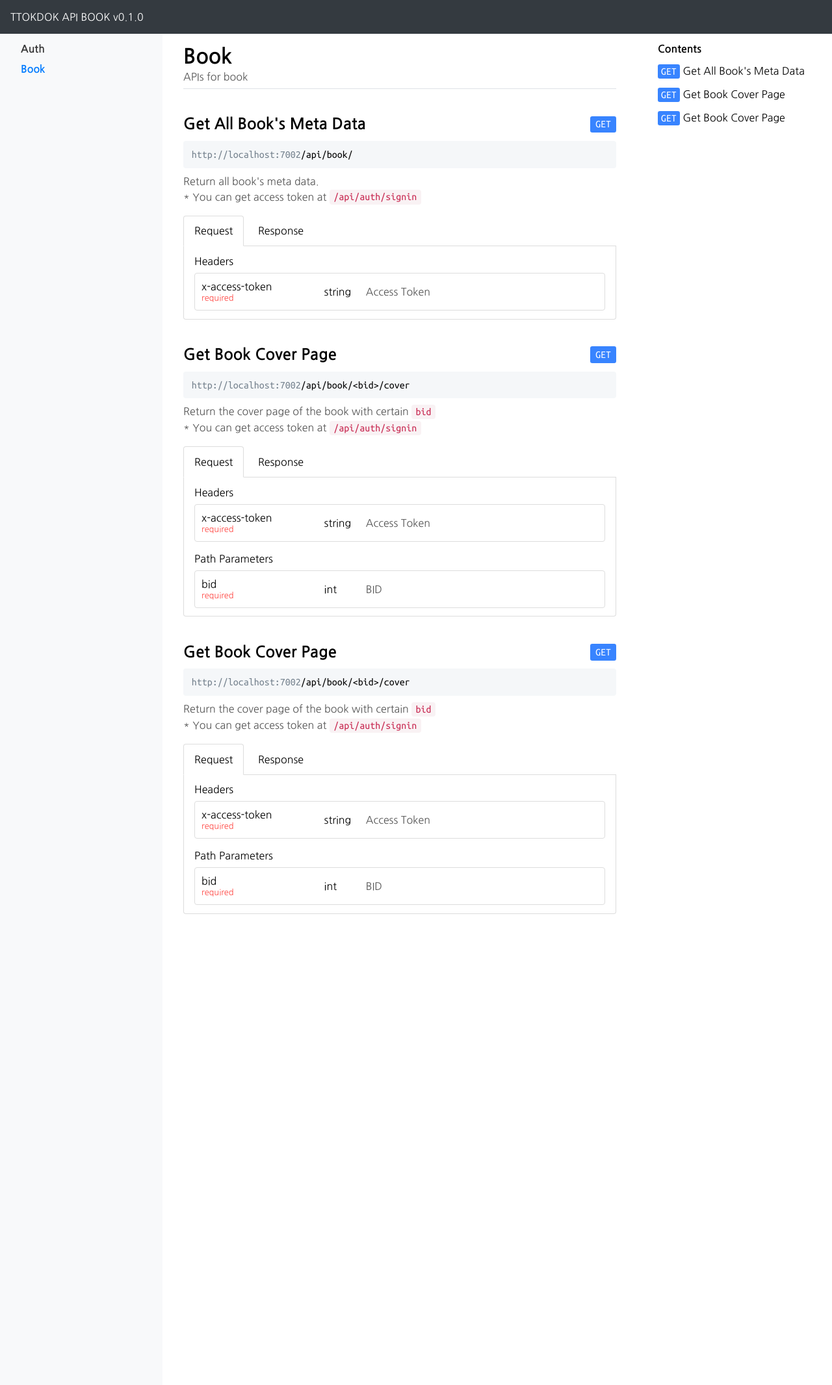
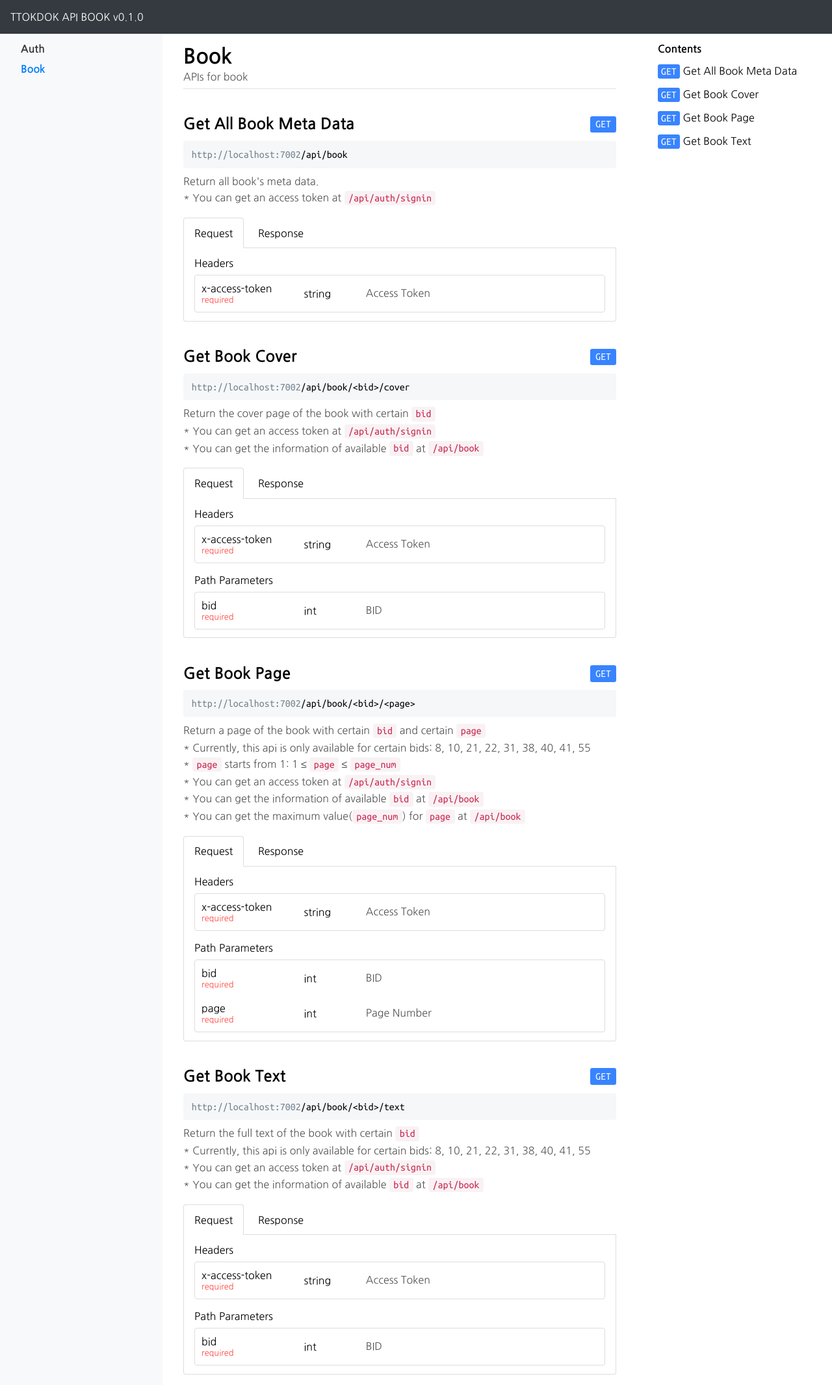
Before and after one commit to 2020SWChallenge-MoAI/docs, a Jekyll site: the page built from documents/_api_book_page/book.html, in a window 1280 px wide. Shown: the whole page at 65% size. Built offline with Jekyll 4.4.1, drawn with Linux system fonts in a browser that asks for light colours; nearby versions of some CDN libraries.

```diff
--- a/_api/book.yaml
+++ b/_api/book.yaml
@@ -2,12 +2,12 @@ name: Book
 description: APIs for book
 base_url: /api/book
 apis:
-  - name: Get All Book's Meta Data
-    url: /
+  - name: Get All Book Meta Data
+    url:
     method: get
     description: |
       Return all book's meta data.
-      * You can get access token at <code>/api/auth/signin</code>
+      * You can get an access token at <code>/api/auth/signin</code>
     params:
       header:
         - name: x-access-token
@@ -21,12 +21,13 @@ apis:
       fail:
         - status_code: 401
           description: <code>x-access-token</code> is not valid or expired.
-  - name: Get Book Cover Page
+  - name: Get Book Cover
     url: /<bid>/cover
     method: get
     description: |
       Return the cover page of the book with certain <code>bid</code>
-      * You can get access token at <code>/api/auth/signin</code>
+      * You can get an access token at <code>/api/auth/signin</code>
+      * You can get the information of available <code>bid</code> at <code>/api/book</code>
     params:
       header:
         - name: x-access-token
@@ -41,7 +42,7 @@ apis:
     response:
       success:
         - status_code: 200
-          description: image
+          description: image(.png)
       fail:
         - status_code: 401
           description: <code>x-access-token</code> is not valid or expired.
@@ -50,12 +51,54 @@ apis:
             Requested <code>bid</code> is not valid.
             - <code>bid</code> is not an integer(ex. "asdf", "$-#14af")
             - <code>bid</code> does not exist(ex. "1999, "643215")
-  - name: Get Book Cover Page
-    url: /<bid>/cover
+  - name: Get Book Page
+    url: /<bid>/<page>
     method: get
     description: |
-      Return the cover page of the book with certain <code>bid</code>
-      * You can get access token at <code>/api/auth/signin</code>
+      Return a page of the book with certain <code>bid</code> and certain <code>page</code>
+      * Currently, this api is only available for certain bids: 8, 10, 21, 22, 31, 38, 40, 41, 55
+      * <code>page</code> starts from 1: 1 ≤ <code>page</code> ≤ <code>page_num</code>
+      * You can get an access token at <code>/api/auth/signin</code>
+      * You can get the information of available <code>bid</code> at <code>/api/book</code>
+      * You can get the maximum value(<code>page_num</code>) for <code>page</code> at <code>/api/book</code>
+    params:
+      header:
+        - name: x-access-token
+          is_required: true
+          type: string
+          description: Access Token
+      path:
+        - name: bid
+          is_required: true
+          type: int
+          description: BID
+        - name: page
+          is_required: true
+          type: int
+          description: Page Number
+    response:
+      success:
+        - status_code: 200
+          description: image(.png)
+      fail:
+        - status_code: 401
+          description: <cod>x-access-token</code> is not valid or expired.
+        - status_code: 404
+          description: |
+            Requested <code>bid</code> is not valid.
+            - <code>bid</code> is not an integer(ex. "asdf", "$-#14af")
+            - <code>bid</code> does not exist(ex. "1999, "643215")
+            Requested <code>page</code> is not valid.
+            - <code>page</code> is not an integer(ex. "asdf", "$-#14af")
+            - <code>page</code> does not exist(ex. "1999, "643215")
+  - name: Get Book Text
+    url: /<bid>/text
+    method: get
+    description: |
+      Return the full text of the book with certain <code>bid</code>
+      * Currently, this api is only available for certain bids: 8, 10, 21, 22, 31, 38, 40, 41, 55
+      * You can get an access token at <code>/api/auth/signin</code>
+      * You can get the information of available <code>bid</code> at <code>/api/book</code>
     params:
       header:
         - name: x-access-token
@@ -70,10 +113,10 @@ apis:
     response:
       success:
         - status_code: 200
-          description: image
+          example: book-getbooktext-200
       fail:
         - status_code: 401
-          description: <code>x-access-token</code> is not valid or expired.
+          description: <cod>x-access-token</code> is not valid or expired.
         - status_code: 404
           description: |
             Requested <code>bid</code> is not valid.
--- a/_sass/include.api_main_content.scss
+++ b/_sass/include.api_main_content.scss
@@ -1,6 +1,6 @@
 .main-content {
     $color-description: #555555;
-    $line-height: 1.5;
+    $line-height: 1.6;
 
     padding: {
         top: 1em;
@@ -252,7 +252,7 @@
                                         }
 
                                         &.param-name-col {
-                                            width: 30%;
+                                            width: 25%;
 
                                             .param-is-required {
                                                 font-size: 0.8em;
@@ -261,7 +261,7 @@
                                         }
 
                                         &.param-datatype-col {
-                                            width: 10%;
+                                            width: 15%;
                                         }
 
                                         &.param-description-col {
--- /dev/null
+++ b/assets/api/examples/book-getbooktext-200.json
@@ -0,0 +1,3 @@
+{
+    "text": "애국가\n동해물과 백두산이 마르고 닳도록\n하느님이 보우하사 우리나라 만세\n..."
+}
```
